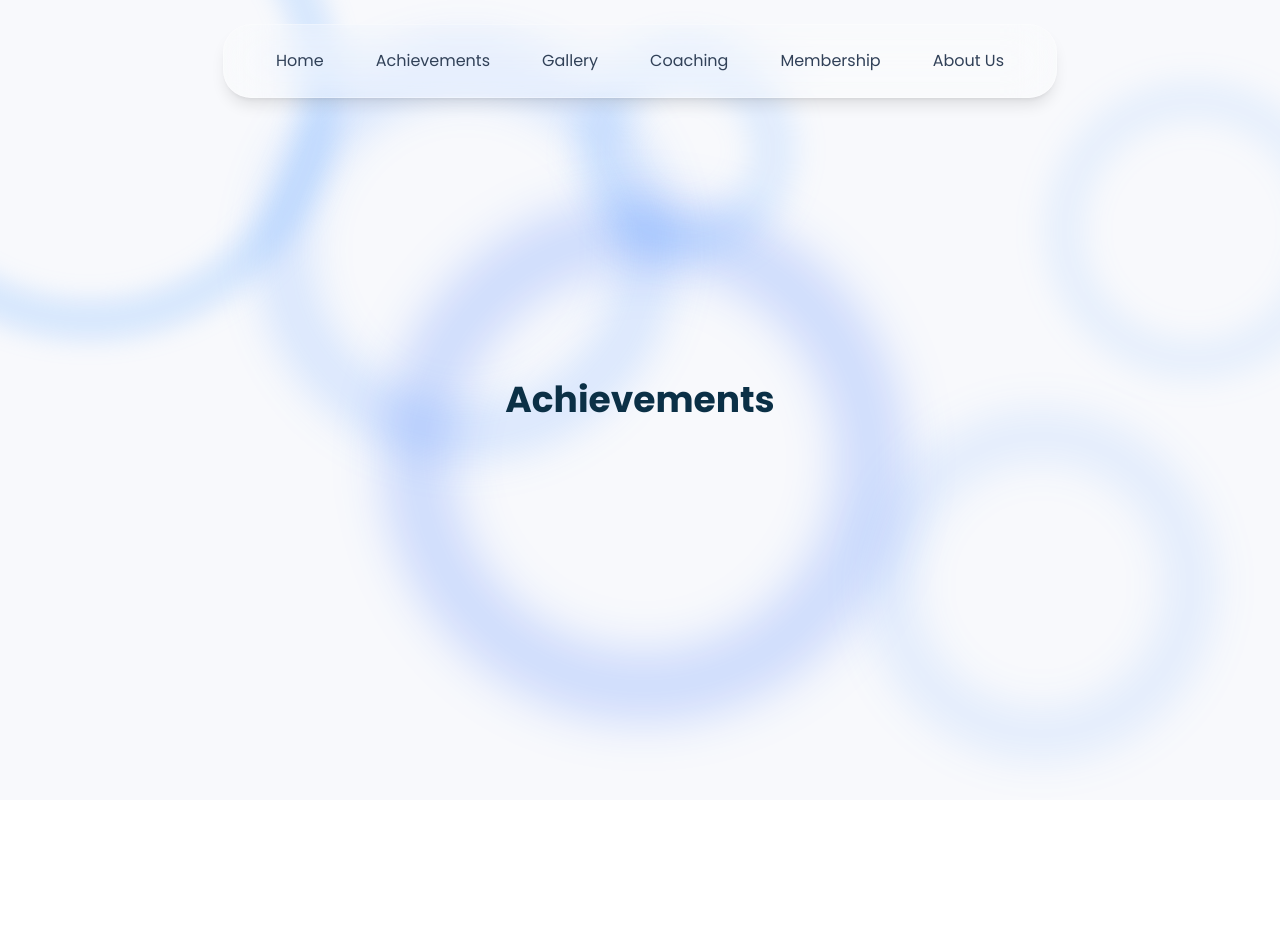
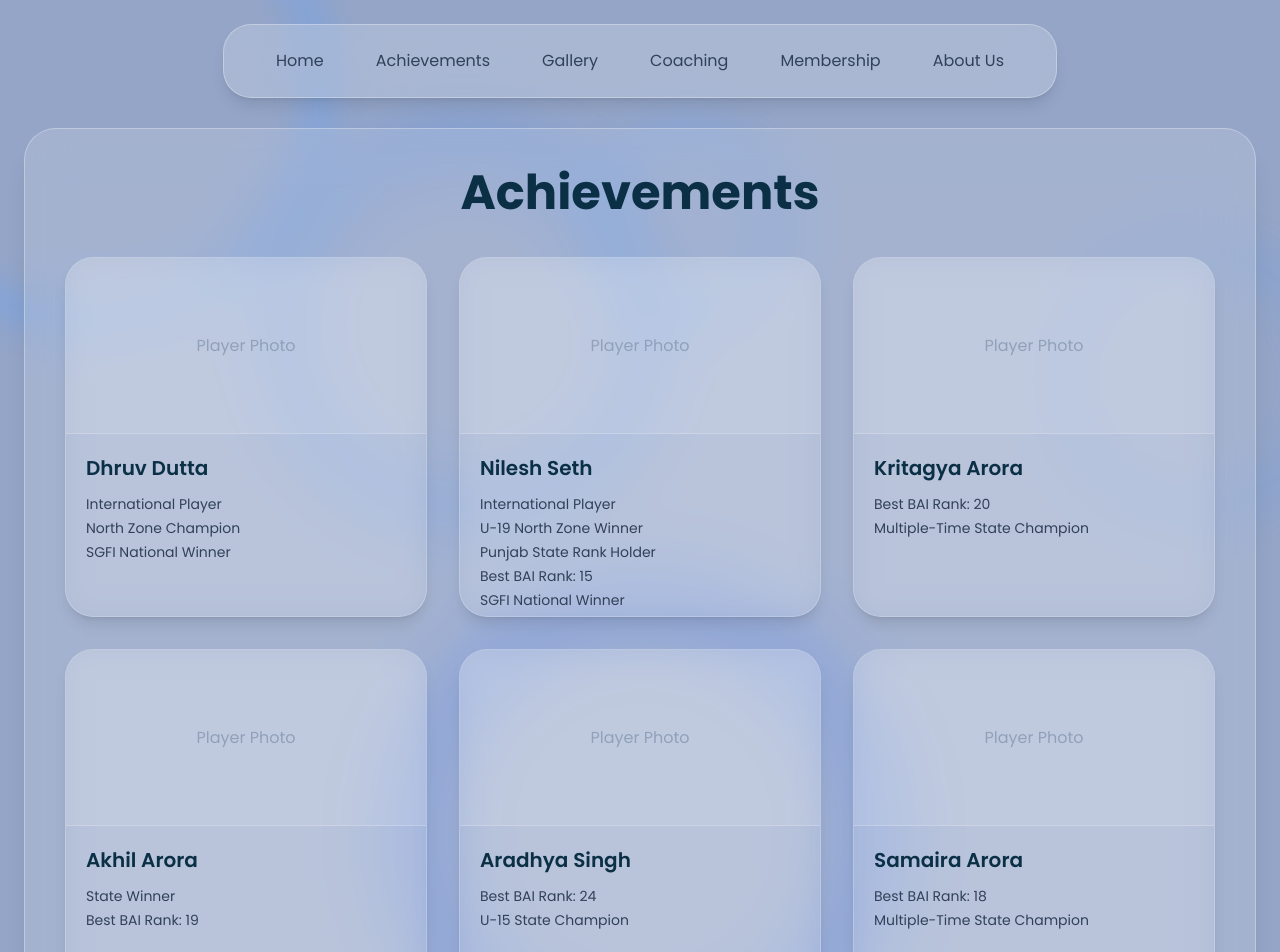
Before and after one commit to periza0/mlm, a React (Vite) app in the folder mlm-sports-club/: page /achievements in a window 1280 px wide. Shown: the top 952 px of the page. Before the commit the page ends 800 px from the top, so only its background shows below. Built offline with nearby package versions, Linux system fonts and the light colour scheme.

Commit message:
achivements without photos

```diff
--- a/mlm-sports-club/src/pages/Achievements.jsx
+++ b/mlm-sports-club/src/pages/Achievements.jsx
@@ -1,11 +1,87 @@
 export default function Achievements() {
+  const players = [
+    {
+      name: "Dhruv Dutta",
+      achievements: [
+        "International Player",
+        "North Zone Champion",
+        "SGFI National Winner",
+      ],
+    },
+    {
+      name: "Nilesh Seth",
+      achievements: [
+        "International Player",
+        "U-19 North Zone Winner",
+        "Punjab State Rank Holder",
+        "Best BAI Rank: 15",
+        "SGFI National Winner",
+      ],
+    },
+    {
+      name: "Kritagya Arora",
+      achievements: [
+        "Best BAI Rank: 20",
+        "Multiple-Time State Champion",
+      ],
+    },
+    {
+      name: "Akhil Arora",
+      achievements: [
+        "State Winner",
+        "Best BAI Rank: 19",
+      ],
+    },
+    {
+      name: "Aradhya Singh",
+      achievements: [
+        "Best BAI Rank: 24",
+        "U-15 State Champion",
+      ],
+    },
+    {
+      name: "Samaira Arora",
+      achievements: [
+        "Best BAI Rank: 18",
+        "Multiple-Time State Champion",
+      ],
+    },
+    {
+      name: "Kaivalya Sood",
+      achievements: ["State Runner-Up"],
+    },
+    {
+      name: "Sonakshi",
+      achievements: ["State Second Runner-Up"],
+    },
+    {
+      name: "Aarav Porwal",
+      achievements: ["State Runner-Up"],
+    },
+    {
+      name: "Mrinal Khurana",
+      achievements: ["State Second Runner-Up"],
+    },
+    {
+      name: "Ananya Sharma",
+      achievements: ["State Second Runner-Up"],
+    },
+    {
+      name: "Toshan Mehra",
+      achievements: ["State Second Runner-Up"],
+    },
+    {
+      name: "Sahib",
+      achievements: [
+        "Best BAI Rank: 18",
+        "Multiple-Time State Champion",
+      ],
+    },
+  ];
+
   return (
-    <section className="relative min-h-screen overflow-hidden">
-
-      {/* Background */}
-      <div className="absolute inset-0 bg-[#f8f9fc]" />
-
-      {/* Large Rings */}
+    <section className="relative min-h-screen overflow-hidden px-4 md:px-6 pt-32 pb-16">
+      {/* Background Rings */}
       <div className="absolute top-[5%] left-[10%] md:left-[20%] h-[220px] w-[220px] md:h-[420px] md:w-[420px] rounded-full border-[30px] md:border-[55px] border-blue-500/15 blur-[20px]" />
 
       <div className="absolute top-[25%] left-[15%] md:left-[30%] h-[280px] w-[280px] md:h-[520px] md:w-[520px] rounded-full border-[35px] md:border-[65px] border-blue-600/20 blur-[25px]" />
@@ -18,13 +94,45 @@ export default function Achievements() {
 
       <div className="absolute -top-20 -left-20 md:-top-40 md:-left-40 h-[250px] w-[250px] md:h-[500px] md:w-[500px] rounded-full border-[20px] md:border-[40px] border-blue-400/20 blur-md" />
 
-      {/* Content */}
-      <div className="relative z-10 flex min-h-screen items-center justify-center">
-        <h1 className="text-4xl font-bold text-[#0b3046]">
-          Achievements
-        </h1>
+      <div className="relative z-10 mx-auto max-w-7xl">
+        <div className="rounded-[32px] border border-white/30 bg-white/15 backdrop-blur-xl p-6 md:p-10 shadow-xl">
+          <h1 className="mb-10 text-center text-3xl md:text-5xl font-bold text-[#0b3046]">
+            Achievements
+          </h1>
+
+          <div className="grid grid-cols-1 gap-8 md:grid-cols-2 lg:grid-cols-3">
+            {players.map((player) => (
+              <div
+                key={player.name}
+                className="h-[360px] overflow-hidden rounded-[28px] border border-white/20 bg-white/10 backdrop-blur-lg shadow-lg"
+              >
+                {/* Photo Section */}
+                <div className="flex h-44 items-center justify-center border-b border-white/20 bg-white/10">
+                  <span className="text-slate-400">
+                    Player Photo
+                  </span>
+                </div>
+
+                {/* Content */}
+                <div className="p-5">
+                  <h2 className="mb-3 text-xl font-semibold text-[#0b3046]">
+                    {player.name}
+                  </h2>
+
+                  <ul className="space-y-1 text-sm text-slate-700">
+                    {player.achievements.map((achievement) => (
+                      <li key={achievement}>
+                        {achievement}
+                      </li>
+                    ))}
+                  </ul>
+                </div>
+              </div>
+            ))}
+          </div>
+
+        </div>
       </div>
-
     </section>
   );
 }
```
